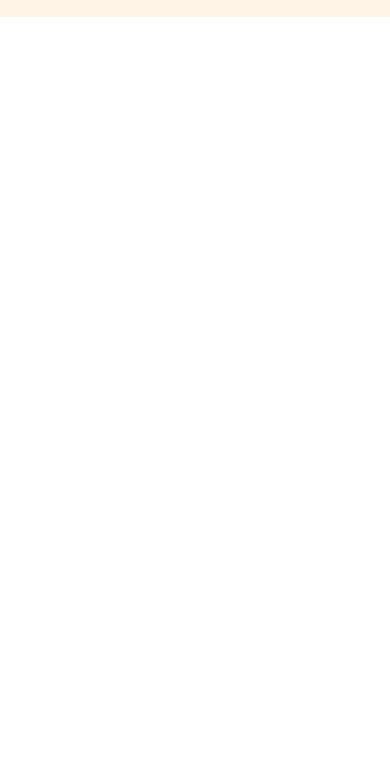
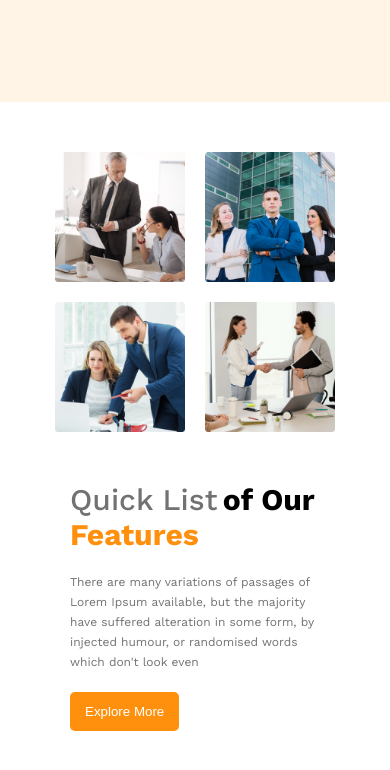
Before and after one commit to Siyammahdi/g3-architects, a plain HTML site: page index.html in a window 390 px wide. Shown: the part 998-1768 px from the top of the page. Before the commit the page ends 1015 px from the top, so only its background shows below. Drawn offline with nearby package versions, Linux system fonts and the light colour scheme; a web font is replaced by a local one.

Commit message:
team section updated

```diff
--- a/index.html
+++ b/index.html
@@ -31,7 +31,21 @@
         </div>
     </header>
     <main>
-
+        <section class="team-container">
+            <div class="img-container">
+                <img src="./images/team1.png" alt="">
+                <img src="./images/team2.png" alt="">
+                <img src="./images/team3.png" alt="">
+                <img src="./images/team4.png" alt="">
+            </div>
+            <div class="featured-text">
+                <h3><span style="font-size: 30px; font-weight: 500; color: #727272;">Quick List</span> <span style="font-size: 30px;font-weight: 700;">of Our</span> <br> <span style="font-size: 30px; font-weight: 700; color: #FF900E;">Features</span></h3>
+                <p class="paragraph-text">There are many variations of passages of Lorem Ipsum available,
+                    but the majority have suffered alteration in some form, by injected
+                    humour, or randomised words which don't look even</p>
+                    <button class="btn-primary">Explore More</button>
+            </div>
+        </section>
     </main>
     <footer>
 
--- a/styles/style.css
+++ b/styles/style.css
@@ -23,11 +23,13 @@
     border: none;
     background-color: #FF900E;
     color: white;
-    margin: 1.25rem 1.25rem;
+
 }
 .paragraph-text{
     font-size: 0.75rem;
     color: #727272;
+    line-height: 20px;
+    margin: 1.25rem 0px;
 }
 
 /* Header Section Styles */
@@ -65,7 +67,7 @@
 }
 .banner-text h1{
     font-size: 50px;
-    margin-bottom: 1.25rem;
+
 }
 .banner-img{
     height: 500px;
@@ -75,6 +77,35 @@
 .banner-img img{
     width: 100%;
 }
+
+/* Team section Styles */
+
+main{
+    margin: 100px 170px;
+}
+.team-container{
+    display: flex;
+    align-items: center;
+    justify-content: space-between;
+}
+.img-container{
+    display: grid;
+    grid-template-columns: repeat(2, 1fr);
+    gap: 20px;
+
+}
+.img-container img{
+    height: 220px;
+    width: 220px;
+}
+.featured-text{
+    margin: 0px 50px;
+
+}
+.featured-text button{
+    margin-left: 0px;
+}
+
 
 
 
@@ -97,15 +128,27 @@
     .banner-img{
             width: 100%;
     }
-
+    .team-container{
+        flex-direction: column;
+    }
+    .img-container{
+        margin-bottom: 50px;
+    }
+    .img-container img{
+        height: 130px;
+        width: 130px;
+    }
+    main{
+        margin: 50px 20px;
+    }
 
     }
 
     /* Responsive For Medium Devices */
 
-    @media screen and (max-width: 960px) {
+    @media screen and (max-width: 1200px) and (min-width: 577px) {
         header{
-            padding: 20px 40px;
+            padding: 20px 100px;
         }
         .banner-img img{
             width: 100%;
```
